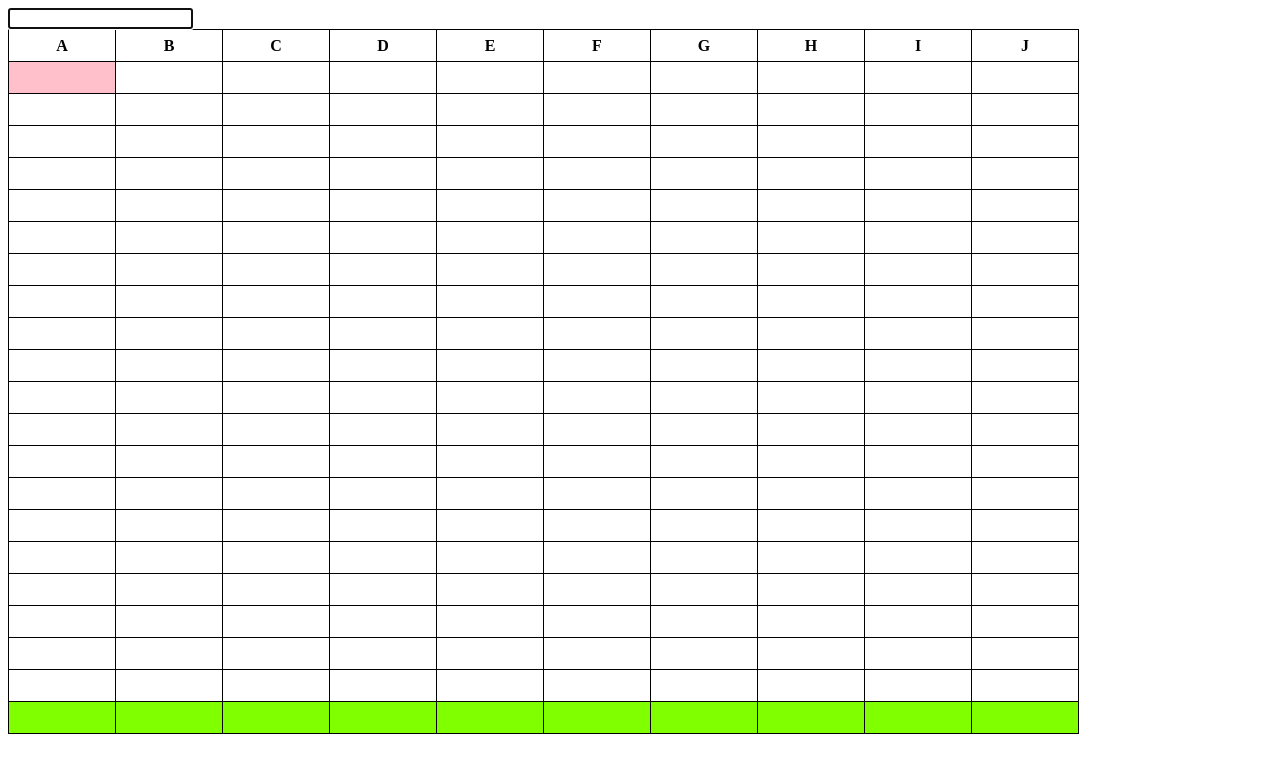
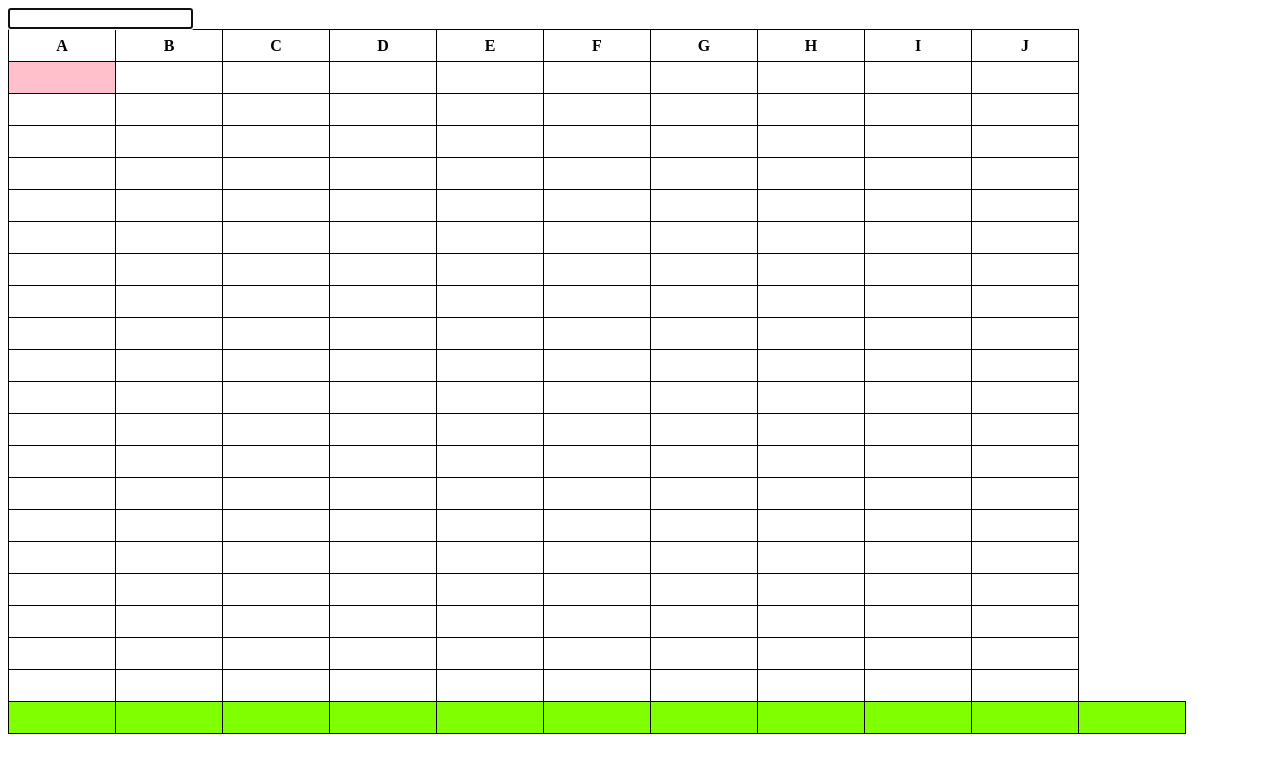
Before and after one commit to nickakey/x-cell, a website: page public/index.html in a window 1280 px wide. Drawn offline with Linux system fonts and the light colour scheme.

Commit message:
Implemented changes in line with Kay's code review

```diff
--- a/package.json
+++ b/package.json
@@ -4,10 +4,10 @@
   "description": "world's smallest spreadsheet",
   "main": "index.js",
   "scripts": {
+    "start": "node index.js",
     "build": "mkdir -p public/js; browserify client/js/app.js > public/js/bundle.js",
     "watch": "watchify client/js/app.js -o public/js/bundle.js",
-    "test": "jest",
-    "start": "node index.js"
+    "test": "jest"
   },
   "author": "",
   "license": "ISC",
--- a/public/css/styles.css
+++ b/public/css/styles.css
@@ -10,7 +10,9 @@ th {
 	padding: 3px;
 }
 
-.footer {
+
+
+tfoot {
 	background-color: #7FFF00;
 }
 
--- a/public/js/bundle.js
+++ b/public/js/bundle.js
@@ -74,7 +74,7 @@ class TableModel {
 
 module.exports = TableModel;
 },{}],5:[function(require,module,exports){
-const { getLetterRange } = require('./array-util');
+const { getLetterRange, getRange } = require('./array-util');
 const { removeChildren, createTR, createTH, createTD } = require('./dom-util');
 
 class TableView {
@@ -133,18 +133,12 @@ class TableView {
 
 	}
 
+
 	renderTableFooter() {
-		const footerFragment = document.createDocumentFragment();
-			const row = this.currentCellLocation.row;
-			for (let col = 0; col < this.model.numCols; col++) {
-				const position = {col: col, row: row};
-				const sum = this.calculateColumnSum(col)
-				const td = createTD(sum);
-				td.className = 'footer'
-				footerFragment.appendChild(td);
-			}
-		removeChildren(this.footerRowEl);
-		this.footerRowEl.appendChild(footerFragment);
+		removeChildren(this.footerRowEl)
+		getRange(0, (this.model.numCols))
+			.map(column => createTD(this.calculateColumnSum(column)))
+			.forEach(tf => this.footerRowEl.appendChild(tf))
 	}
 
 	renderTableBody() {
@@ -197,11 +191,10 @@ class TableView {
 	calculateColumnSum(col) {
 		let sum = 0;
 		for(let row = 0; row < this.model.numRows; row++) {
-			if(this.model.getValue({col: col, row: row}) !== undefined) {
-				if(!isNaN(parseInt(this.model.getValue({col: col, row: row})))) {
-					sum = sum + parseInt(this.model.getValue({col: col, row: row}));
+			if(this.model.getValue({col: col, row: row}) !== undefined
+				&& !isNaN(parseInt(this.model.getValue({col: col, row: row})))) {
+					sum += parseInt(this.model.getValue({col: col, row: row}));
 				}
-			}
 		}
 		return sum;
 	}
```
Also changed, not shown: client/js/table-view.js (+9 -16 lines), 1 other file.
